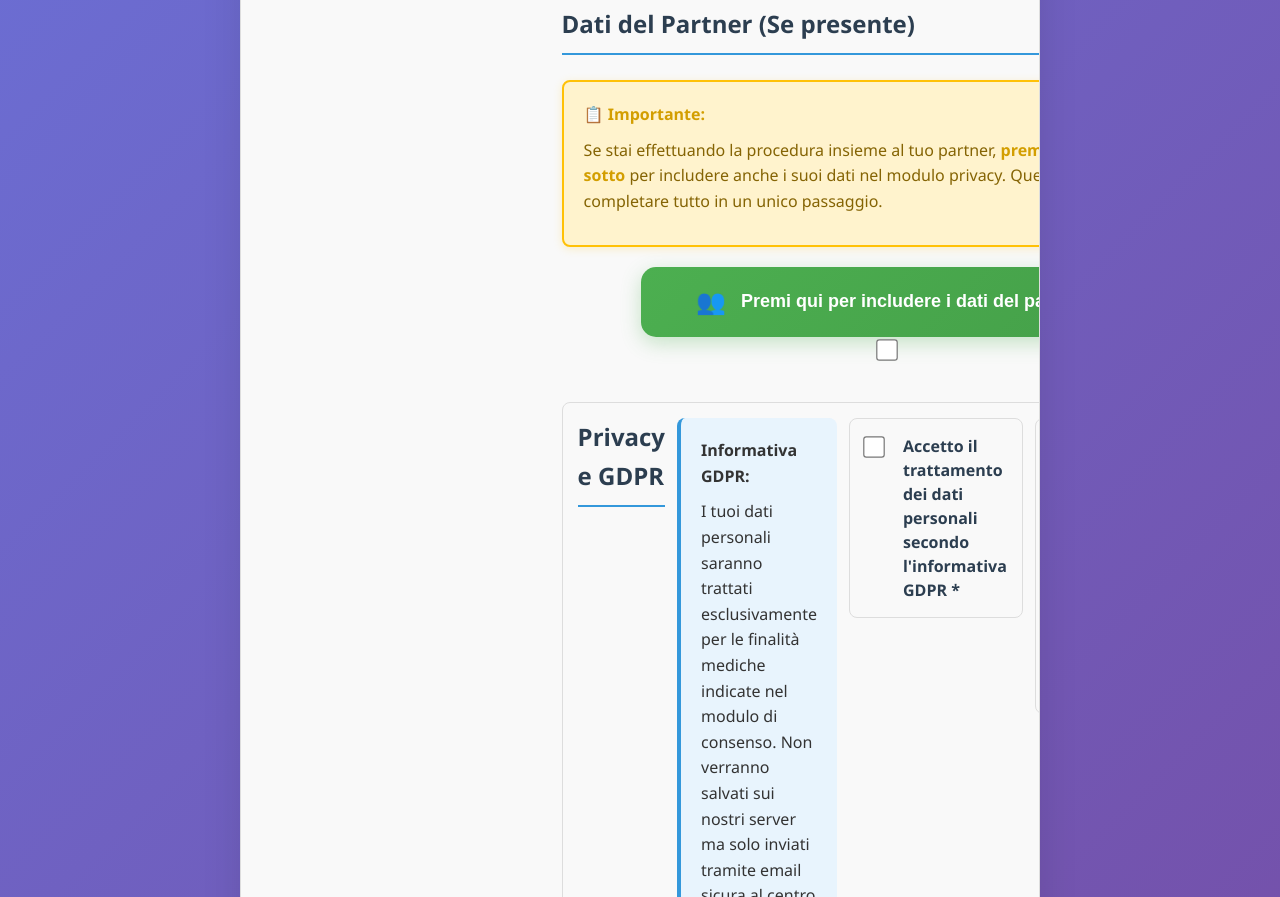
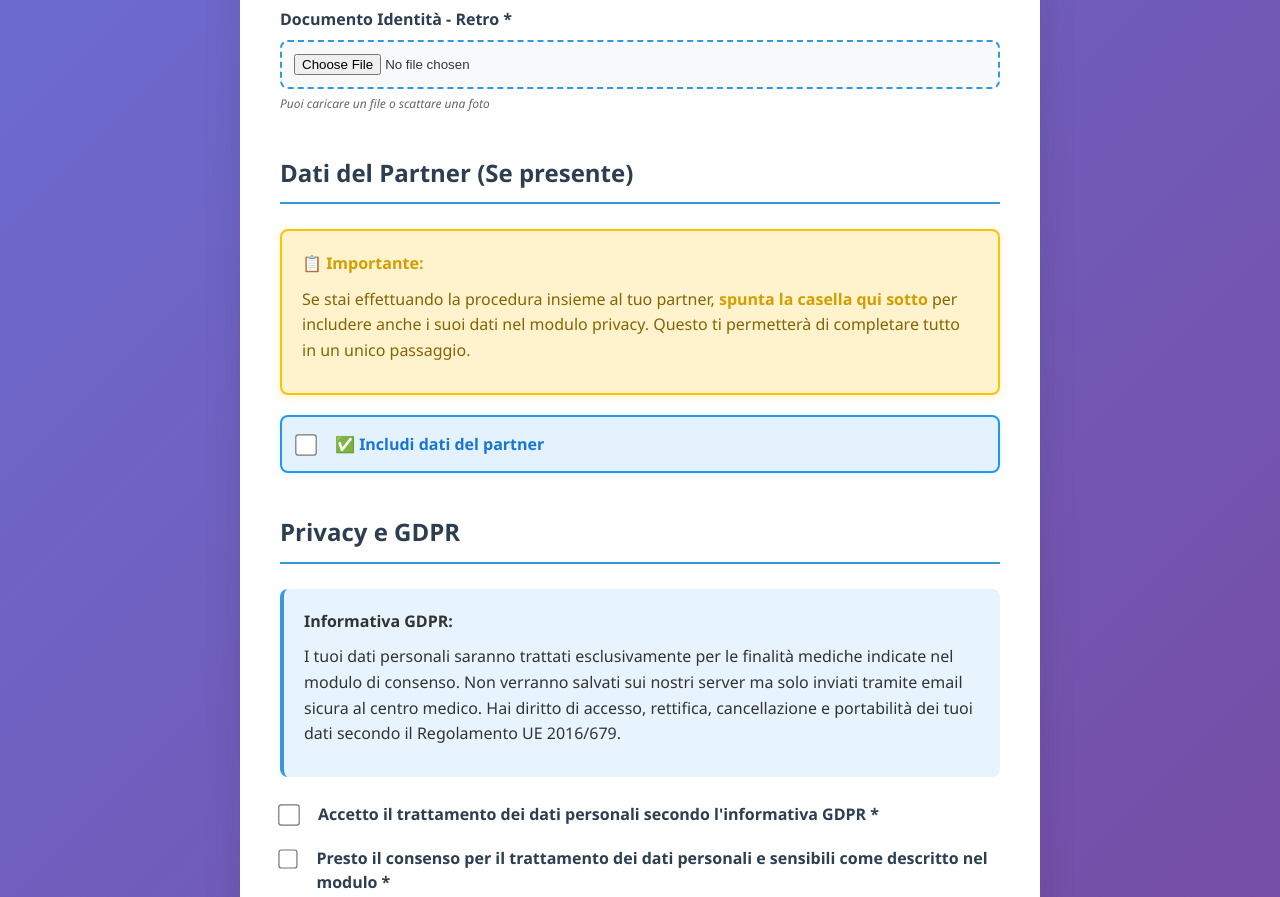
Before and after one commit to Gabriele8967/Modulo-Privacy---Biofertility, a website: page index.html in a window 1280 px wide. Shown: the part 1420-2317 px from the top of the page. Drawn offline with nearby package versions, Linux system fonts and the light colour scheme.

Commit message:
Revert "Sostituisce checkbox partner con bottone e risolve visibilità checkbox GDPR"
This reverts commit ca6782d7c46764d89dad861ab18bd5c59cc561ff.

```diff
--- a/index.html
+++ b/index.html
@@ -110,15 +110,12 @@
 
                 <div class="partner-info">
                     <p><strong>📋 Importante:</strong></p>
-                    <p>Se stai effettuando la procedura insieme al tuo partner, <strong>premi il bottone qui sotto</strong> per includere anche i suoi dati nel modulo privacy. Questo ti permetterà di completare tutto in un unico passaggio.</p>
+                    <p>Se stai effettuando la procedura insieme al tuo partner, <strong>spunta la casella qui sotto</strong> per includere anche i suoi dati nel modulo privacy. Questo ti permetterà di completare tutto in un unico passaggio.</p>
                 </div>
 
-                <div class="partner-button-container">
-                    <button type="button" id="includePartnerBtn" class="partner-toggle-btn">
-                        <span class="btn-icon">👥</span>
-                        <span class="btn-text">Premi qui per includere i dati del partner</span>
-                    </button>
-                    <input type="checkbox" id="includePartner" name="includePartner" style="display: none;">
+                <div class="checkbox-group highlight-checkbox">
+                    <input type="checkbox" id="includePartner" name="includePartner">
+                    <label for="includePartner"><strong>✅ Includi dati del partner</strong></label>
                 </div>
 
                 <div id="partnerSection" class="partner-section" style="display: none;">
@@ -212,12 +209,12 @@
                     <p>I tuoi dati personali saranno trattati esclusivamente per le finalità mediche indicate nel modulo di consenso. Non verranno salvati sui nostri server ma solo inviati tramite email sicura al centro medico. Hai diritto di accesso, rettifica, cancellazione e portabilità dei tuoi dati secondo il Regolamento UE 2016/679.</p>
                 </div>
 
-                <div class="checkbox-group gdpr-checkbox-container">
+                <div class="checkbox-group">
                     <input type="checkbox" id="gdprConsent" name="gdprConsent">
                     <label for="gdprConsent">Accetto il trattamento dei dati personali secondo l'informativa GDPR *</label>
                 </div>
 
-                <div class="checkbox-group gdpr-checkbox-container">
+                <div class="checkbox-group">
                     <input type="checkbox" id="privacyConsent" name="privacyConsent">
                     <label for="privacyConsent">Presto il consenso per il trattamento dei dati personali e sensibili come descritto nel modulo *</label>
                 </div>
--- a/script.js
+++ b/script.js
@@ -2,39 +2,23 @@
 
 
 
-// Gestione visibilità sezione partner tramite bottone
-document.getElementById('includePartnerBtn').addEventListener('click', function() {
+// Gestione visibilità sezione partner
+document.getElementById('includePartner').addEventListener('change', function() {
     const partnerSection = document.getElementById('partnerSection');
     const partnerInputs = partnerSection.querySelectorAll('input');
-    const hiddenCheckbox = document.getElementById('includePartner');
-    const btnText = this.querySelector('.btn-text');
-    const btnIcon = this.querySelector('.btn-icon');
 
-    // Toggle lo stato
-    if (hiddenCheckbox.checked) {
-        // Disattiva sezione partner
-        hiddenCheckbox.checked = false;
-        partnerSection.style.display = 'none';
-        this.classList.remove('active');
-        btnText.textContent = 'Premi qui per includere i dati del partner';
-        btnIcon.textContent = '👥';
-
-        partnerInputs.forEach(input => {
-            input.required = false;
-            input.value = '';
-        });
-    } else {
-        // Attiva sezione partner
-        hiddenCheckbox.checked = true;
+    if (this.checked) {
         partnerSection.style.display = 'block';
-        this.classList.add('active');
-        btnText.textContent = 'Clicca per rimuovere i dati del partner';
-        btnIcon.textContent = '❌';
-
         partnerInputs.forEach(input => {
             if (input.type !== 'file') {
                 input.required = true;
             }
+        });
+    } else {
+        partnerSection.style.display = 'none';
+        partnerInputs.forEach(input => {
+            input.required = false;
+            input.value = '';
         });
     }
 });
--- a/styles.css
+++ b/styles.css
@@ -119,33 +119,6 @@ input[type="file"]:hover {
     margin-bottom: 20px;
 }
 
-/* Stili specifici per le checkbox GDPR per assicurare la massima visibilità */
-.checkbox-group:has(#gdprConsent),
-.checkbox-group:has(#privacyConsent) {
-    display: flex !important;
-    align-items: flex-start !important;
-    gap: 12px !important;
-    margin-bottom: 20px !important;
-    background: #f9f9f9 !important;
-    padding: 15px !important;
-    border-radius: 8px !important;
-    border: 1px solid #ddd !important;
-}
-
-/* Fallback per browser che non supportano :has() */
-div:has(input#gdprConsent),
-div:has(input#privacyConsent),
-.gdpr-checkbox-container {
-    display: flex !important;
-    align-items: flex-start !important;
-    gap: 12px !important;
-    margin-bottom: 20px !important;
-    background: #f9f9f9 !important;
-    padding: 15px !important;
-    border-radius: 8px !important;
-    border: 1px solid #ddd !important;
-}
-
 input[type="checkbox"] {
     margin-top: 4px;
     transform: scale(1.2);
@@ -171,14 +144,6 @@ input[type="checkbox"] {
     appearance: checkbox !important;
     -webkit-appearance: checkbox !important;
     -moz-appearance: checkbox !important;
-    min-width: 18px !important;
-    min-height: 18px !important;
-    flex-shrink: 0 !important;
-    z-index: 1 !important;
-    background: white !important;
-    border: 2px solid #666 !important;
-    border-radius: 3px !important;
-    cursor: pointer !important;
 }
 
 .checkbox-group label {
@@ -206,60 +171,18 @@ input[type="checkbox"] {
     color: #d39e00;
 }
 
-.partner-button-container {
+.highlight-checkbox {
+    background: #e3f2fd;
+    border: 2px solid #2196f3;
+    border-radius: 8px;
+    padding: 15px;
     margin-bottom: 20px;
-    text-align: center;
+    box-shadow: 0 2px 10px rgba(33, 150, 243, 0.1);
 }
 
-.partner-toggle-btn {
-    background: linear-gradient(135deg, #4CAF50, #45a049);
-    color: white;
-    border: none;
-    padding: 20px 40px;
-    font-size: 18px;
-    font-weight: 600;
-    border-radius: 15px;
-    cursor: pointer;
-    transition: all 0.3s ease;
-    box-shadow: 0 6px 20px rgba(76, 175, 80, 0.3);
-    display: flex;
-    align-items: center;
-    justify-content: center;
-    gap: 15px;
-    width: 100%;
-    max-width: 500px;
-    margin: 0 auto;
-    min-height: 70px;
-}
-
-.partner-toggle-btn:hover {
-    transform: translateY(-3px);
-    box-shadow: 0 8px 25px rgba(76, 175, 80, 0.4);
-    background: linear-gradient(135deg, #5CBF60, #4CAF50);
-}
-
-.partner-toggle-btn:active {
-    transform: translateY(-1px);
-}
-
-.partner-toggle-btn.active {
-    background: linear-gradient(135deg, #ff6b6b, #e74c3c);
-    box-shadow: 0 6px 20px rgba(231, 76, 60, 0.3);
-}
-
-.partner-toggle-btn.active:hover {
-    background: linear-gradient(135deg, #ff5252, #ff6b6b);
-    box-shadow: 0 8px 25px rgba(231, 76, 60, 0.4);
-}
-
-.btn-icon {
-    font-size: 24px;
-    line-height: 1;
-}
-
-.btn-text {
-    font-size: 18px;
-    line-height: 1.2;
+.highlight-checkbox label {
+    font-size: 16px;
+    color: #1976d2;
 }
 
 .partner-section {
@@ -398,23 +321,6 @@ small {
         width: 100%;
         padding: 12px;
     }
-
-    .partner-toggle-btn {
-        padding: 15px 20px;
-        font-size: 16px;
-        min-height: 60px;
-        flex-direction: column;
-        gap: 8px;
-    }
-
-    .btn-icon {
-        font-size: 20px;
-    }
-
-    .btn-text {
-        font-size: 16px;
-        text-align: center;
-    }
 }
 
 @media (max-width: 480px) {
```
